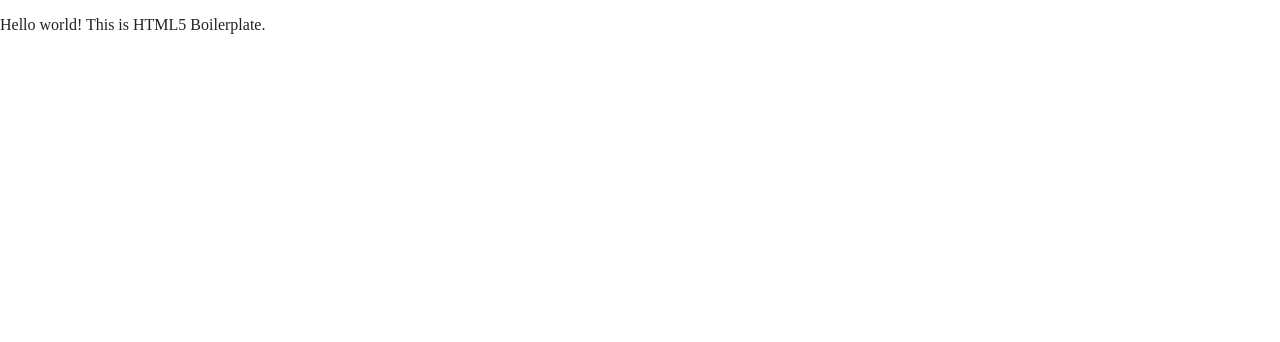
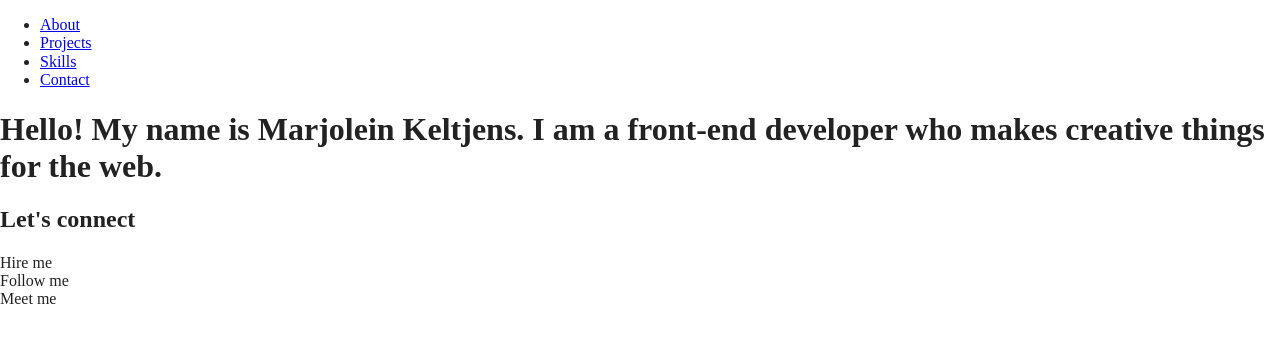
Before and after one commit to marjoleinkeltjens/portfolio-website, a website built with Parcel: page index.html in a window 1280 px wide. Built offline with nearby package versions, Linux system fonts and the light colour scheme.

Commit message:
Coded outline for html page

```diff
--- a/index.html
+++ b/index.html
@@ -23,9 +23,38 @@
 </head>
 
 <body>
+<header>
+  <div class="content-wrapper">
+    <nav>
+      <ul>
+        <li><a href=#about>About</a></li>
+        <li><a href=#projects>Projects</a></li>
+        <li><a href=#skills>Skills</a></li>
+        <li><a href=#contact>Contact</a></li>
+      </ul>
+    </nav>
+    <h1>Hello! My name is <span>Marjolein Keltjens</span>. I am a front-end developer who makes creative things for the web.</h1>
+  </div>
+</header>
 
-  <!-- Add your site or application content here -->
-  <p>Hello world! This is HTML5 Boilerplate.</p>
+<main>
+  <section>
+  </section>
+  <section>
+  </section>
+  <section>
+  </section>
+</main>
+
+<footer>
+  <div class="content-wrapper">
+  <h2>Let's connect</h2>
+  <div>Hire me</div>
+  <div>Follow me</div>
+  <div>Meet me</div>
+  </div>
+</footer>
+
   <script src="js/vendor/modernizr-3.11.2.min.js"></script>
   <script src="js/plugins.js"></script>
   <script src="js/main.js"></script>
```
